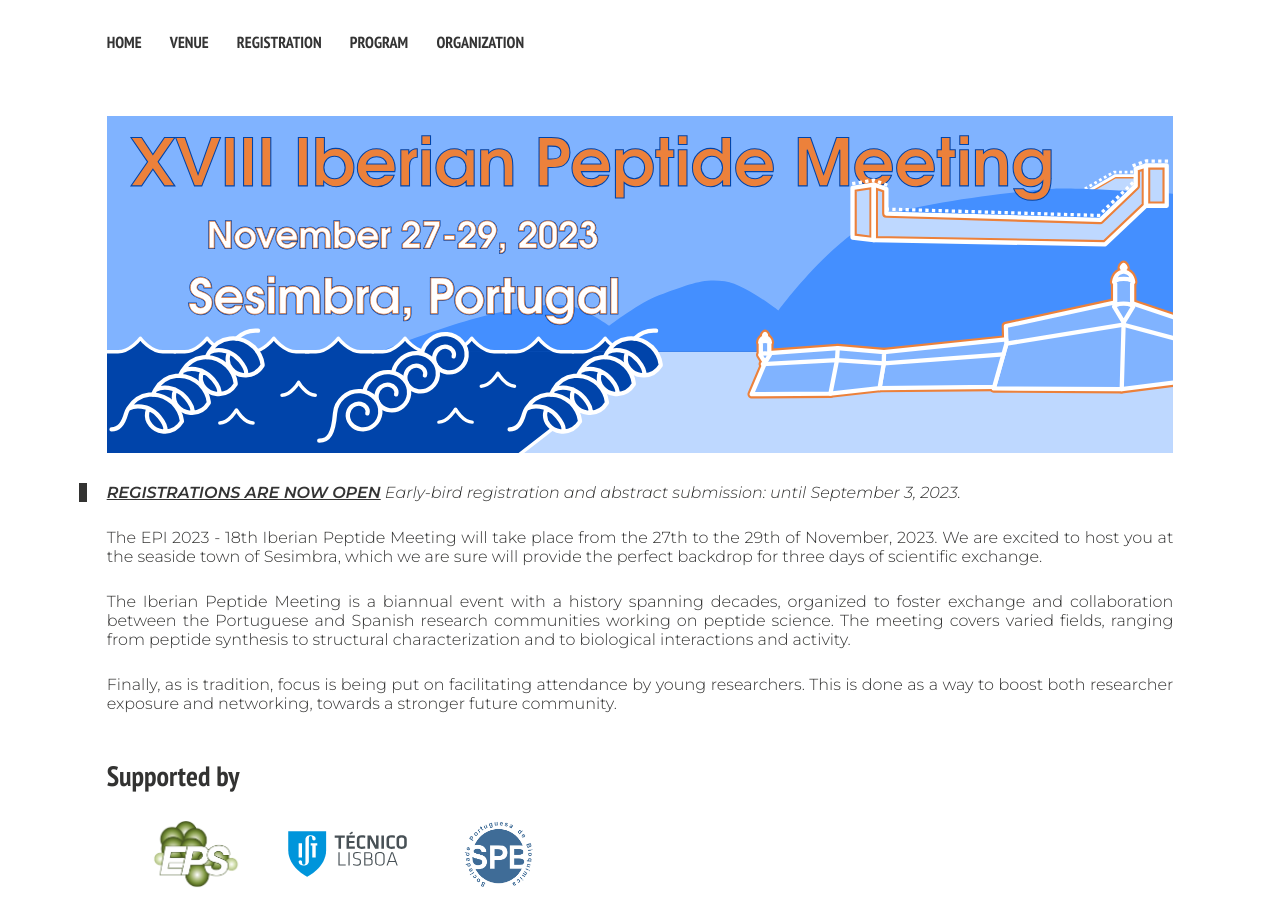
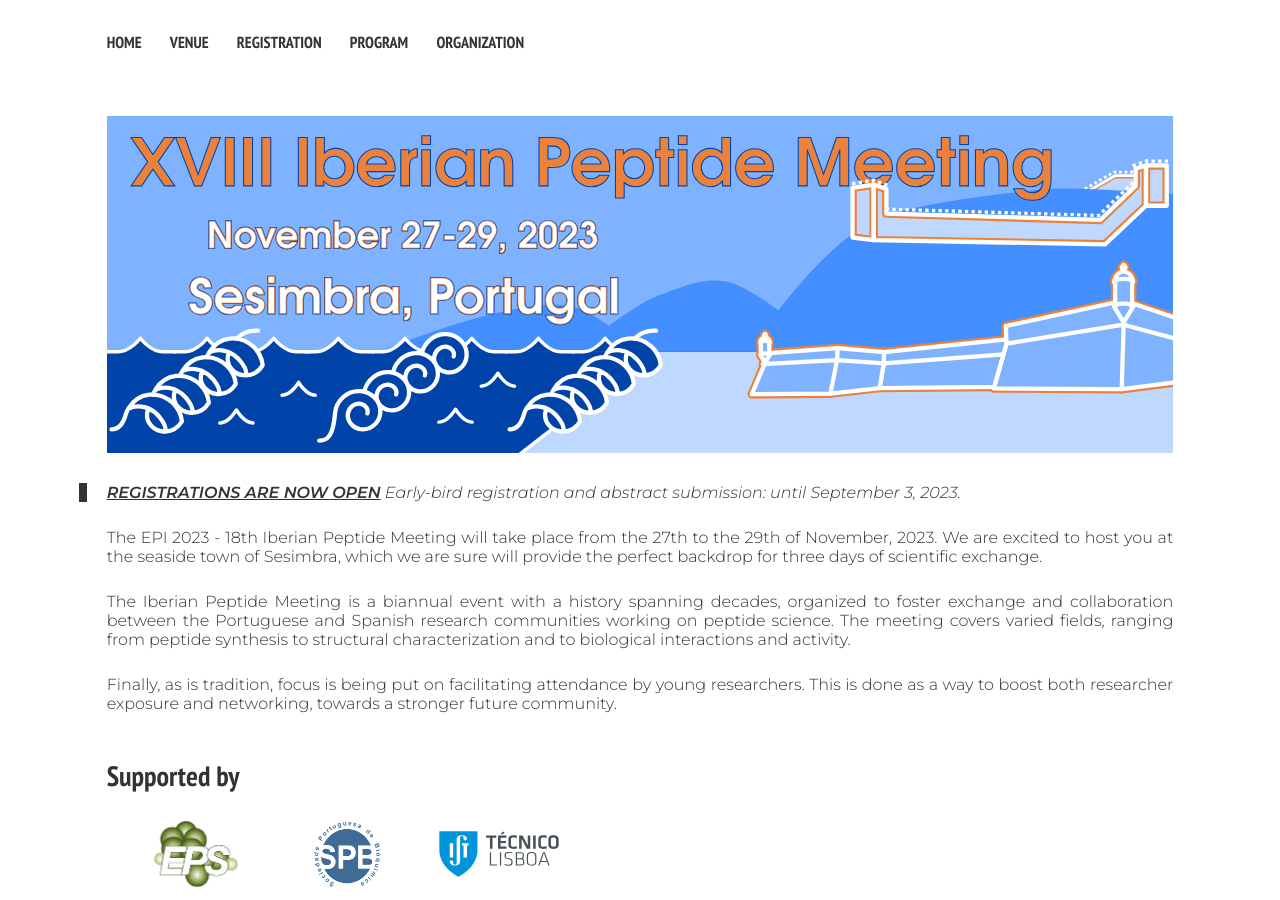
Before and after one commit to Iberian-Peptide-Meeting/XVIII, a Jekyll site: the page built from index.md, in a window 1280 px wide. Built offline with Jekyll 4.4.1, drawn with Linux system fonts in a browser that asks for light colours; nearby versions of some CDN libraries.

Commit message:
Update sponsor order

```diff
--- a/_data/sponsors.yml
+++ b/_data/sponsors.yml
@@ -5,12 +5,12 @@
     avatar: /images/eps.png
     width: 60
 
+-   name: Sociedade Portuguesa de Bioquímica
+    url: https://www.spb.pt/
+    avatar: /images/spb.png
+    width: 50
+
 -   name: IST
     url: https://tecnico.ulisboa.pt/
     avatar: /images/ist.svg
     width: 100
-
--   name: Sociedade Portuguesa de Bioquímica
-    url: https://www.spb.pt/
-    avatar: /images/spb.png
-    width: 50
```
